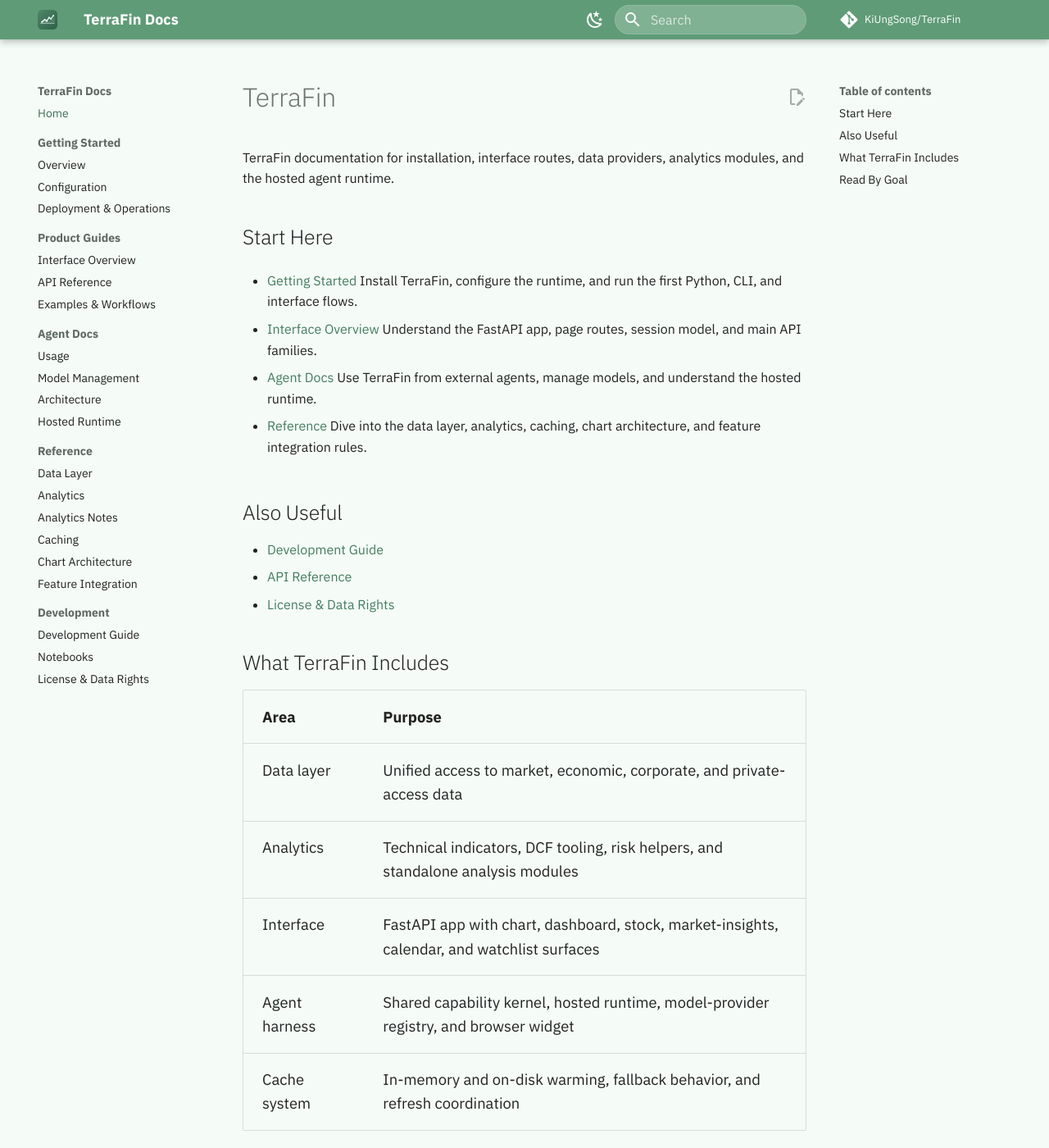
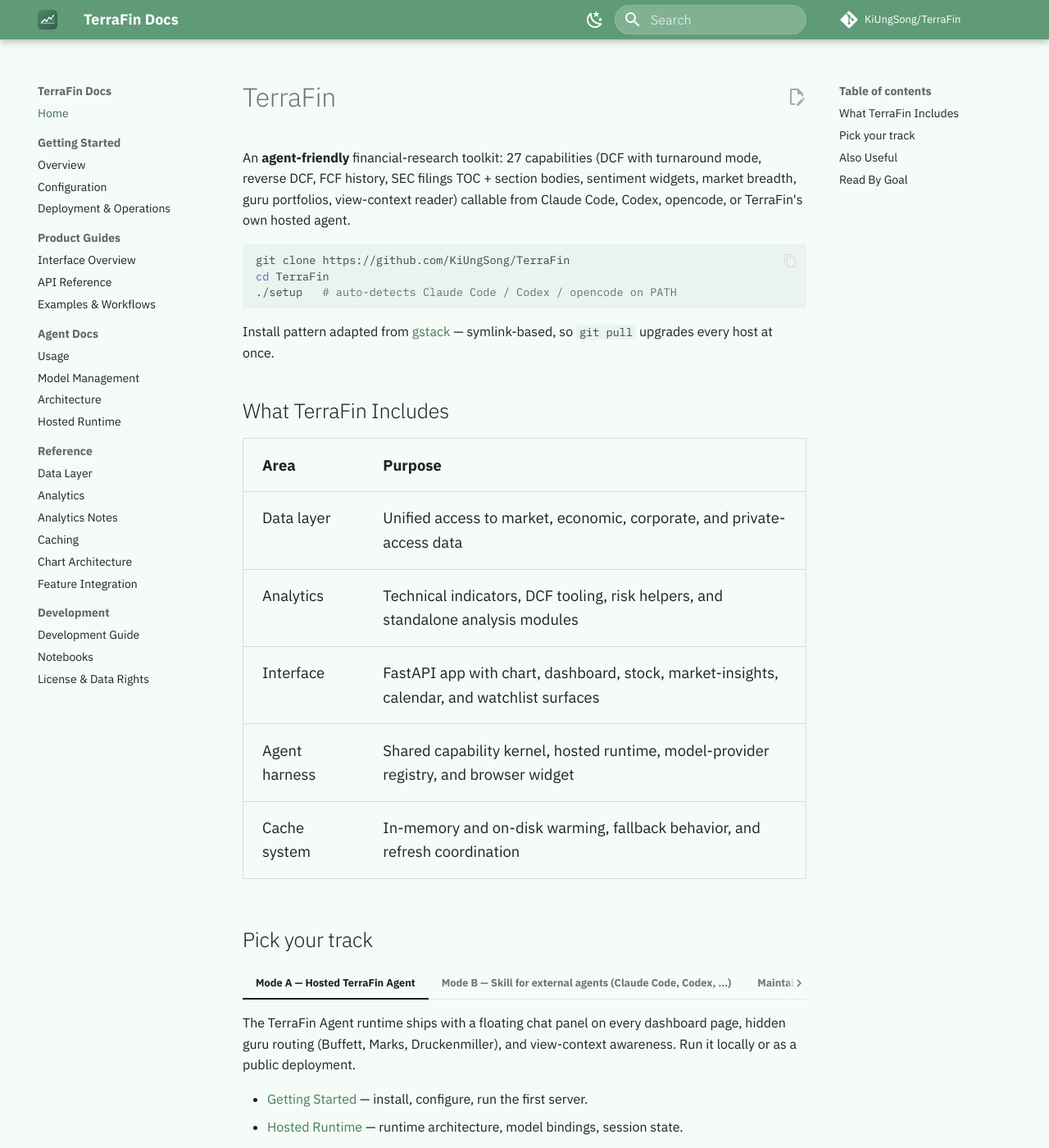
Before and after one commit to KiUngSong/TerraFin, an MkDocs documentation site: the page built from docs/index.md, in a window 1280 px wide and 1400 px high. Shown: the whole window at 82% size. Built offline with MkDocs 1.6.1 and Material for MkDocs 9.7.7, drawn with Linux system fonts in a browser that asks for light colours; comment, search, counter and statistics services are not loaded; some of the changed text lies outside the part shown.

Commit message:
docs: install-first README + docs landing (gstack-style)
Lift the install command + concrete capability names above the fold on
README.md and docs/index.md so a newcomer sees what they get and how to
install before any architectural framing. Drop the capability-kernel
ASCII diagram from README. Promote the What TerraFin Includes feature
table on docs/index.md to sit above the Mode A/B track picker; replace
the stale cp -r snippet with ./setup. Legal notice stays verbatim.

Co-Authored-By: Claude Opus 4.7 (1M context) <noreply@anthropic.com>

````diff
--- a/docs/index.md
+++ b/docs/index.md
@@ -4,28 +4,19 @@ title: TerraFin Docs
 
 # TerraFin
 
-TerraFin documentation for installation, interface routes, data providers,
-analytics modules, and the hosted agent runtime.
+An **agent-friendly** financial-research toolkit: 27 capabilities (DCF with
+turnaround mode, reverse DCF, FCF history, SEC filings TOC + section bodies,
+sentiment widgets, market breadth, guru portfolios, view-context reader)
+callable from Claude Code, Codex, opencode, or TerraFin's own hosted agent.
 
-## Start Here
+```bash
+git clone https://github.com/KiUngSong/TerraFin
+cd TerraFin
+./setup   # auto-detects Claude Code / Codex / opencode on PATH
+```
 
-- [Getting Started](getting-started.md)
-  Install TerraFin, configure the runtime, and run the first Python, CLI, and interface flows.
-
-- [Interface Overview](interface.md)
-  Understand the FastAPI app, page routes, session model, and main API families.
-
-- [Agent Docs](agent/index.md)
-  Use TerraFin from external agents, manage models, and understand the hosted runtime.
-
-- [Reference](data-layer.md)
-  Dive into the data layer, analytics, caching, chart architecture, and feature integration rules.
-
-## Also Useful
-
-- [Development Guide](development.md)
-- [API Reference](api-reference.md)
-- [License & Data Rights](legal.md)
+Install pattern adapted from [gstack](https://github.com/garrytan/gstack) —
+symlink-based, so `git pull` upgrades every host at once.
 
 ## What TerraFin Includes
 
@@ -36,6 +27,65 @@ analytics modules, and the hosted agent runtime.
 | Interface | FastAPI app with chart, dashboard, stock, market-insights, calendar, and watchlist surfaces |
 | Agent harness | Shared capability kernel, hosted runtime, model-provider registry, and browser widget |
 | Cache system | In-memory and on-disk warming, fallback behavior, and refresh coordination |
+
+## Pick your track
+
+=== "Mode A — Hosted TerraFin Agent"
+
+    The TerraFin Agent runtime ships with a floating chat panel on every
+    dashboard page, hidden guru routing (Buffett, Marks, Druckenmiller),
+    and view-context awareness. Run it locally or as a public deployment.
+
+    - [Getting Started](getting-started.md) — install, configure, run the
+      first server.
+    - [Hosted Runtime](agent/hosted-runtime.md) — runtime architecture,
+      model bindings, session state.
+    - [Agent Architecture](agent/architecture.md) — capability kernel,
+      orchestrator-as-tool persona routing.
+    - [Model Management](agent/models.md) — provider catalog, credentials,
+      `provider/model` refs.
+
+=== "Mode B — Skill for external agents (Claude Code, Codex, …)"
+
+    Drop [`skills/terrafin/SKILL.md`](https://github.com/KiUngSong/TerraFin/blob/main/skills/terrafin/SKILL.md)
+    into your agent's skill folder (or let `./setup` above do it) and
+    TerraFin's full capability surface becomes callable from any
+    Anthropic-Skills-compatible agent. External agents can also hit
+    `/agent/api/*` over HTTP directly.
+
+    ```bash
+    ./setup --host claude    # or codex, opencode, auto
+    ```
+
+    - [Agent Docs Overview](agent/index.md) — surfaces, transports,
+      disclosure rules.
+    - [Agent Usage](agent/usage.md) — request policy, route summary, the
+      view-context read-only contract, the form-mutation gap.
+    - [API Reference](api-reference.md) — per-route docs for `/stock/api/*`
+      and `/agent/api/*`.
+
+=== "Maintainer / contributor"
+
+    Working on TerraFin's internals? Start with the architecture and
+    feature-integration rules so your change lands in the right layer.
+
+    - [AGENTS.md](https://github.com/KiUngSong/TerraFin/blob/main/AGENTS.md) —
+      repo-internal entry point for agents (and human contributors)
+      working in this codebase.
+    - [Feature Integration](feature-integration.md) — where new logic
+      lives across data / analytics / interface / agent layers.
+    - [Data Layer](data-layer.md), [Analytics](analytics.md),
+      [Analytics Notes](analytics-notes.md) — DCF cascade, turnaround
+      math, indicator contract.
+    - [Chart Architecture](chart-architecture.md), [Caching](caching.md),
+      [Development Guide](development.md).
+
+## Also Useful
+
+- [Configuration](configuration.md)
+- [Deployment & Operations](deployment.md)
+- [Examples & Workflows](examples.md)
+- [License & Data Rights](legal.md)
 
 !!! warning "Software rights are not data rights"
     TerraFin's code is MIT-licensed. That does **not** grant rights to Yahoo,
````
Also changed, not shown: README.md (+49 -6 lines).
